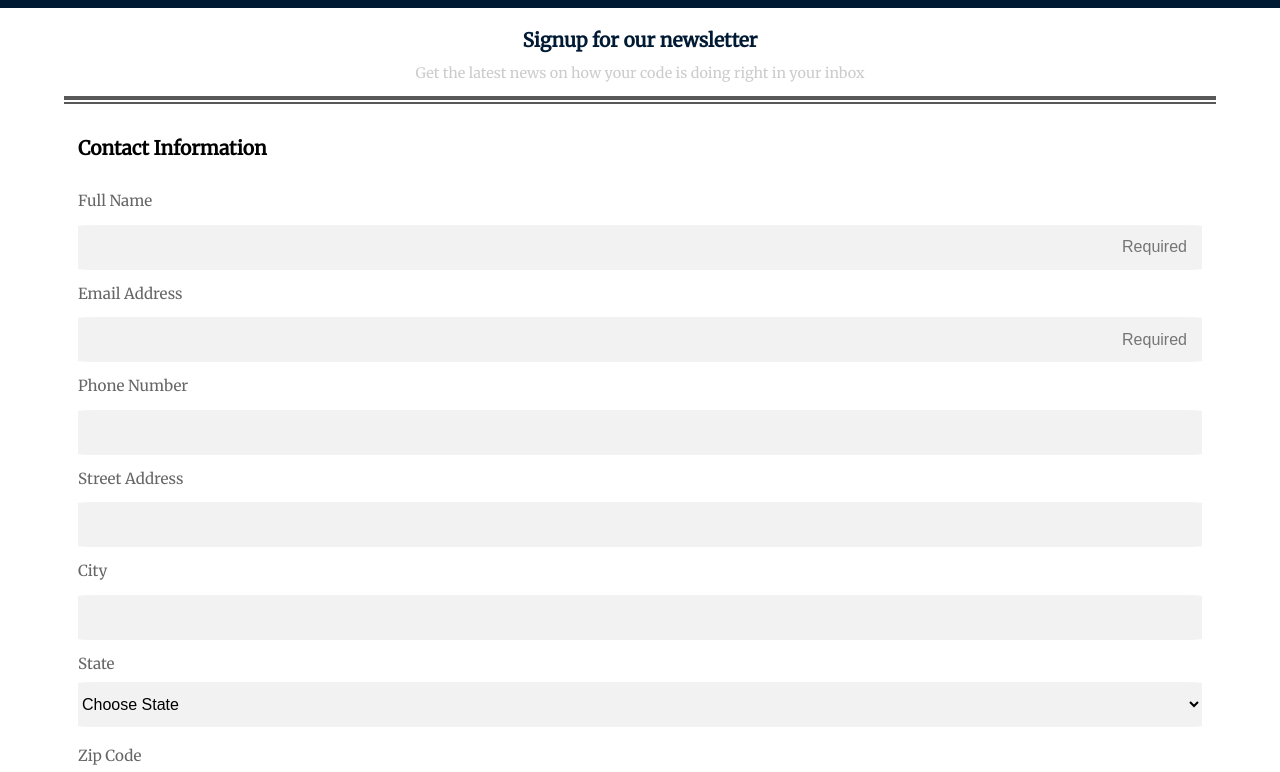
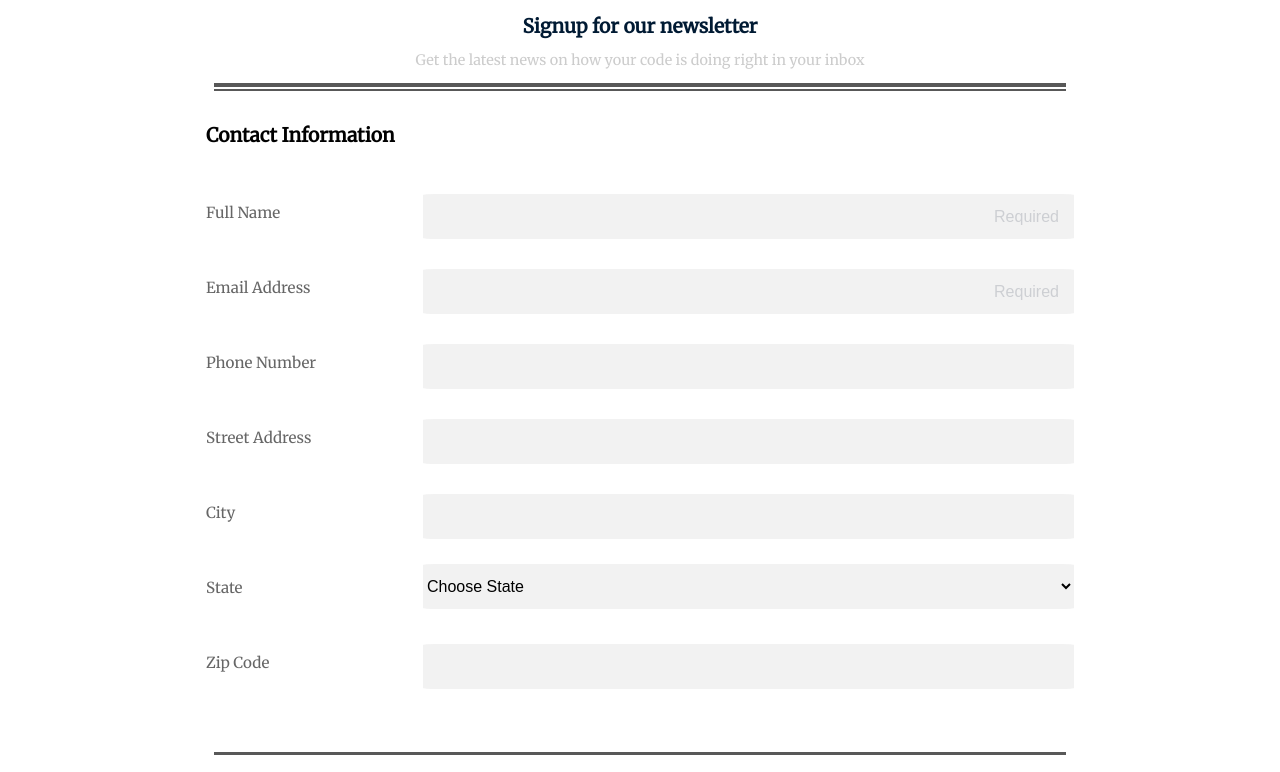
Before and after one commit to ChrisP498/TT_Project-3, a plain HTML site: page index.html in a window 1280 px wide. Shown: the part 70-842 px from the top of the page. Drawn offline with Linux system fonts and the light colour scheme.

Commit message:
added media query for 768px break
in title

```diff
--- a/css/style.css
+++ b/css/style.css
@@ -12,13 +12,18 @@
   margin: 0;
   padding: 0;
 }
+
+.container {
+  width: 90%;
+  margin: 0 auto;
+}
 /*======================================================*/
 
 
 
 /*=============Header=================*/
 header {
-  background: #001a33;
+  background: #101f38;
   color: #fff;
 }
 
@@ -34,11 +39,6 @@ header h1 {
 
 
 /*=======================Introduction=====================*/
-.container {
-  width: 90%;
-  margin: 0 auto;
-}
-
 .intro h1,
  p {
   text-align: center;
@@ -62,14 +62,14 @@ header h1 {
 /*=========Border before Contact Form===========*/
 .top-border {
   border-top: 4px solid #585858;
-  width: 100%;
+  width: 95%;
   margin: 0 auto;
   margin-top: 2px;
 }
 
 .bottom-border {
   border-top: 2px solid #585858;
-  width: 100%;
+  width: 95%;
   margin: 0 auto;
   margin-top: 2px;
   margin-bottom: 20px;
@@ -125,6 +125,10 @@ select{
   border-radius: 2%
 }
 
+.state {
+  color: #cdcfd3;
+}
+
 input[placeholder="Required"]{
   text-align: right;
   padding-right: 15px;
@@ -136,11 +140,18 @@ input[type="email"]:focus {
   text-align:left;
 }
 
+input::placeholder{
+  text-align: right;
+}
+
+::placeholder {
+  color: #cdcfd3;
+}
 .contact-section input:focus {
   background: lightblue;
   transition: 1s;
   border: 1px solid darkblue;
-  box-shadow: 10px 10px 10px coral;
+  box-shadow: 5px 5px 5px lightgrey;
   outline: 0 none;
 }
 
@@ -159,7 +170,7 @@ label[for="zip"] /*Gives breathing room from the state select box*/ {
 /*================Border above Newsletter====================*/
 .news-border {
   border-top: 3px solid #585858;
-  width: 100%;
+  width: 95%;
   margin: 20px auto;
 }
 /*===========================================================*/
@@ -179,6 +190,7 @@ label[for="zip"] /*Gives breathing room from the state select box*/ {
   vertical-align: middle;
   margin-top: -10px;
   margin-bottom: 10px;
+  margin-right: 15px;
 }
 
 .newsletter-section p {
@@ -200,7 +212,7 @@ label[for="zip"] /*Gives breathing room from the state select box*/ {
   background: lightblue;
   transition: 1s;
   border: 1px solid darkblue;
-  box-shadow: 10px 10px 10px coral;
+  box-shadow: 5px 5px 5px lightgrey;
   outline: 0 none;
 }
 /*======================================================*/
@@ -209,7 +221,7 @@ label[for="zip"] /*Gives breathing room from the state select box*/ {
 
 /*==================Sign Up Button======================*/
 button[type="submit"] {
-  width: 100%;
+  width: 95%;
   height: 65px;
   margin-top: 20px;
   background: #5dd5d5;
@@ -218,6 +230,10 @@ button[type="submit"] {
   border: 1px solid inherit;
   border-radius: 3%;
   border-style: none;
+}
+
+.sign-up {
+  text-align: center;
 }
 /*======================================================*/
 
@@ -236,5 +252,31 @@ footer {
 /*====================Media Query=======================*/
 @media(min-width:768px) {
 
+  header h1 {
+    font-size: .95em;
+    text-align: center;
+  }
+
+  .container {
+    width: 70%;
+  }
+
+  .contact-section label {
+    float: left;
+    clear: both;
+    margin-top: 25px;
+  }
+
+  .contact-section input,
+  .contact-section select {
+    float: right;
+    vertical-align: middle;
+    position: relative;
+    width: 75%;
+  }
+
+  #zip {
+    width: 75%;
+  }
 }
 /*=======================================================*/
--- a/index.html
+++ b/index.html
@@ -130,8 +130,9 @@
                <p>Other topics you'd like to hear about</p>
                   <textarea id="other-info" name="user_other-info"></textarea>
             </fieldset><!--NEWSLETTER END-->
-
+          <div class="sign-up">
             <button type="submit">Sign Up</button>
+          </div>
         </form>
 
       <footer>
```
